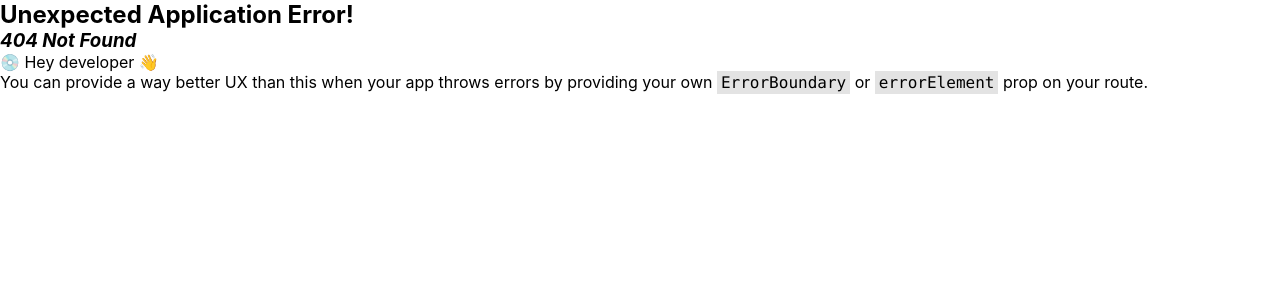
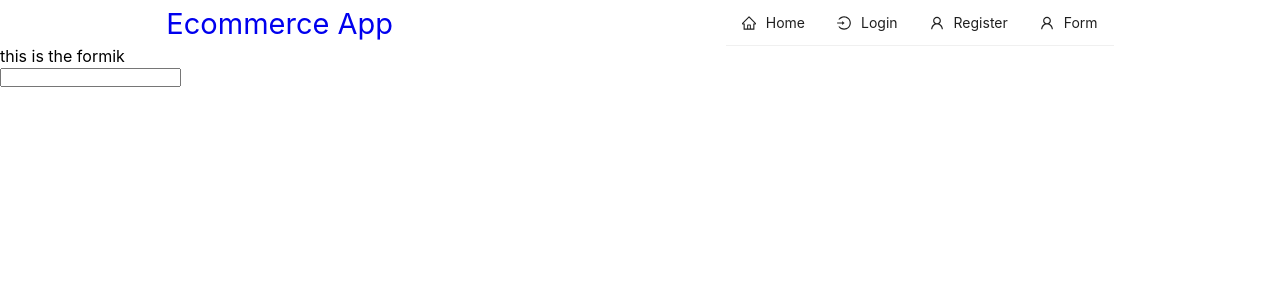
Before and after one commit to Bikramghimire/Marathon, a React (Create React App) app in the folder frontend/: page /formik in a window 1280 px wide. Before the commit this address had no page. Shown: the top 300 px of the page. Built offline with nearby package versions, Linux system fonts and the light colour scheme.

Commit message:
first step on formik

```diff
--- a/frontend/src/pages/form/index.tsx
+++ b/frontend/src/pages/form/index.tsx
@@ -1,35 +1,9 @@
-import React, { useState } from "react";
-import CustomButton from "../../component/Button";
-import Forms from "../../component/Form";
+import { Formik } from "formik";
+import React from "react";
+import Step1 from "./step1";
+
 const Form = () => {
-  const [open, setOpen] = useState(false);
-  return (
-    <div>
-      <CustomButton
-        paddingX="10"
-        paddingY="20"
-        bg="white"
-        color="#664e96"
-        br="20"
-        type="contained"
-        open={open}
-        setOpen={setOpen}
-      >
-        Open Form
-      </CustomButton>
-      <CustomButton
-        paddingX="10"
-        paddingY="20"
-        bg="white"
-        color="#664e96"
-        br="20"
-        type="contained"
-      >
-        Open Form
-      </CustomButton>
-      {open ? <Forms setOpen={setOpen} /> : ""}
-    </div>
-  );
+  return <Step1 />;
 };
 
 export default Form;
--- /dev/null
+++ b/frontend/src/pages/form/step1.tsx
@@ -0,0 +1,54 @@
+import { Formik } from "formik";
+import React from "react";
+
+const Step1 = () => {
+  return (
+    <div>
+      <p>this is the formik</p>
+      <Formik
+        initialValues={{ email: "", password: "" }}
+        onSubmit={() => {
+          setTimeout((values) => {
+            alert(JSON.stringify(values, null, 2));
+          });
+        }}
+        validate={(values) => {
+          const errors = { email: "" };
+          if (!values.email) {
+            errors.email = "required";
+          } else if (
+            !/^[A-Z0-9._%+-]+@[A-Z0-9.-]+\.[A-Z]{2,}$/i.test(values.email)
+          ) {
+            errors.email = "Invalid email address";
+          }
+          return errors;
+        }}
+      >
+        {({
+          values,
+          errors,
+          touched,
+          handleChange,
+          handleBlur,
+          handleSubmit,
+          isSubmitting,
+        }) => (
+          <>
+            <form onSubmit={handleSubmit}>
+              <input
+                type="email"
+                name="email"
+                onChange={handleChange}
+                onBlur={handleBlur}
+                value={values.email}
+              />
+              {errors.email && touched.email && errors.email}
+            </form>
+          </>
+        )}
+      </Formik>
+    </div>
+  );
+};
+
+export default Step1;
--- a/frontend/src/routes/index.tsx
+++ b/frontend/src/routes/index.tsx
@@ -9,6 +9,7 @@
 import Login from "../pages/auth/Login";
 import Register from "../pages/auth/Register";
 import Form from "../pages/form";
+
 import Home from "../pages/Home";
 
 export const router = createBrowserRouter(
@@ -18,7 +19,8 @@
         <Route path="/" element={<Home />} />
         <Route path="/login" element={<Login />} />
         <Route path="/register" element={<Register />} />
-        <Route path="/form" element={<Form />} />
+        {/* <Route path="/form" element={<Form />} /> */}
+        <Route path="/formik" element={<Form />} />
       </Route>
     </>
   )
```
